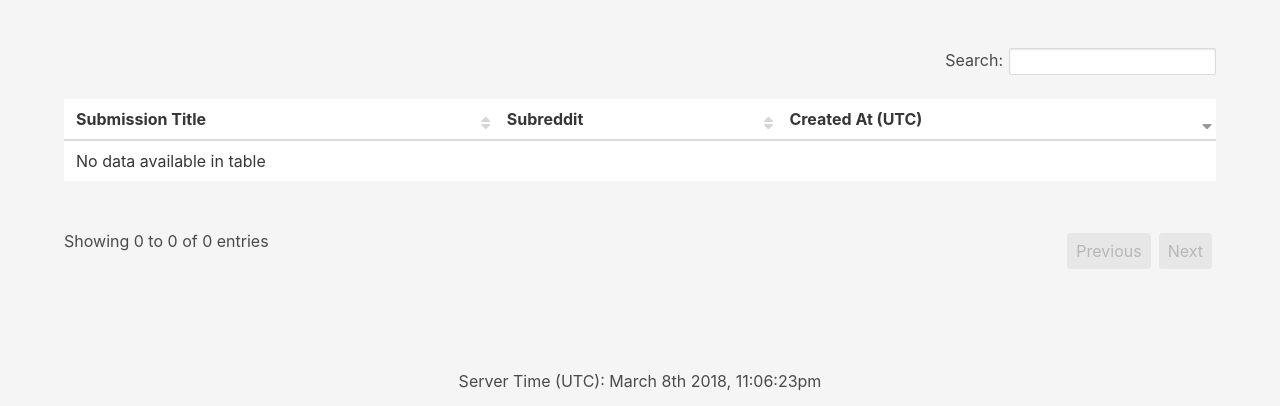
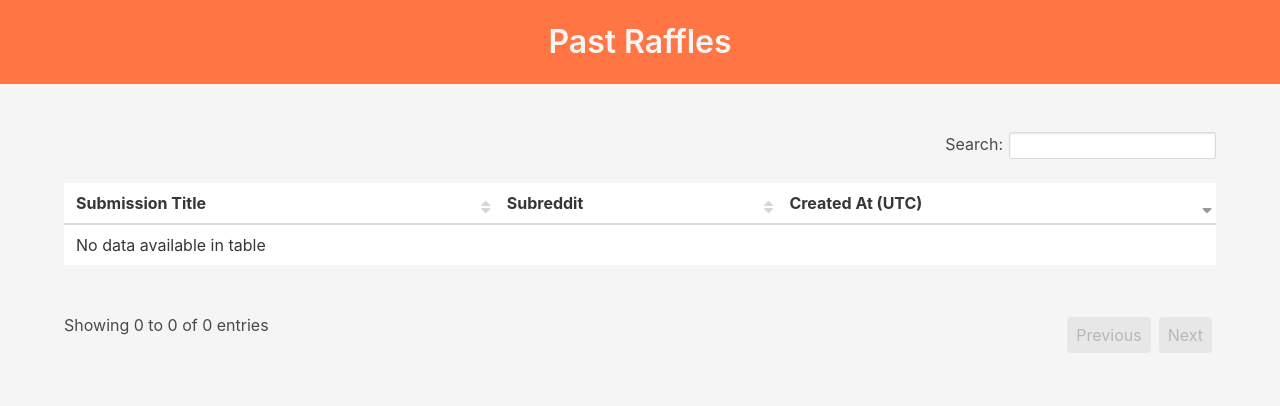
Before and after one commit to redditraffler/redditraffler, a Flask app: page /raffles in a window 1280 px wide. Shown: the part 52-458 px from the top of the page. Run offline with Flask 2, Linux system fonts and the light colour scheme; data that the repository does not hold is empty; some libraries are stand-ins or nearby versions.

Commit message:
Standardize titles across pages using hero is-small

```diff
--- a/app/assets/css/raffles/show.css
+++ b/app/assets/css/raffles/show.css
@@ -1,9 +1,5 @@
-.is-reddit .title, .is-reddit .subtitle {
-    color: white
-}
-
 .hero a {
-    color: white;
+    color: inherit;
     text-decoration: underline;
 }
 
--- a/app/views/raffles/index.html
+++ b/app/views/raffles/index.html
@@ -7,6 +7,16 @@
 {% endblock %}
 
 {% block content %}
+<section class="hero is-small is-reddit">
+    <div class="hero-body">
+        <div class="container has-text-centered">
+            <p class="title has-text-light">
+                Past Raffles
+            </p>
+        </div>
+    </div>
+</section>
+
 <section class="section">
     <div class="container">
         <table id="raffles" class="table" width="100%">
--- a/app/views/raffles/show.html
+++ b/app/views/raffles/show.html
@@ -6,16 +6,16 @@
 
 
 {% block content %}
-<section class="hero is-reddit">
+<section class="hero is-small is-reddit">
     <div class="hero-body">
         <div class="container has-text-centered">
-            <p class="title">
+            <p class="title has-text-light">
                 Raffle results for "<a href="https://redd.it/{{ raffle.submission_id }}">{{ raffle.submission_title | truncate(50) }}</a>"
                 {% if raffle.is_verified() %}
                 <i class="fas fa-check-circle" title="Verified Raffle"></i>
                 {% endif %}
             </p>
-            <p class="subtitle">
+            <p class="subtitle has-text-light">
                 Created by
                 {% if raffle.creator %}
                     <a href="{{ url_for('users.show_user', username=raffle.creator.username) }}">/u/{{raffle.creator.username}}</i></a>
```
Also changed, not shown: app/views/raffles/new.html (+13 -2 lines).
